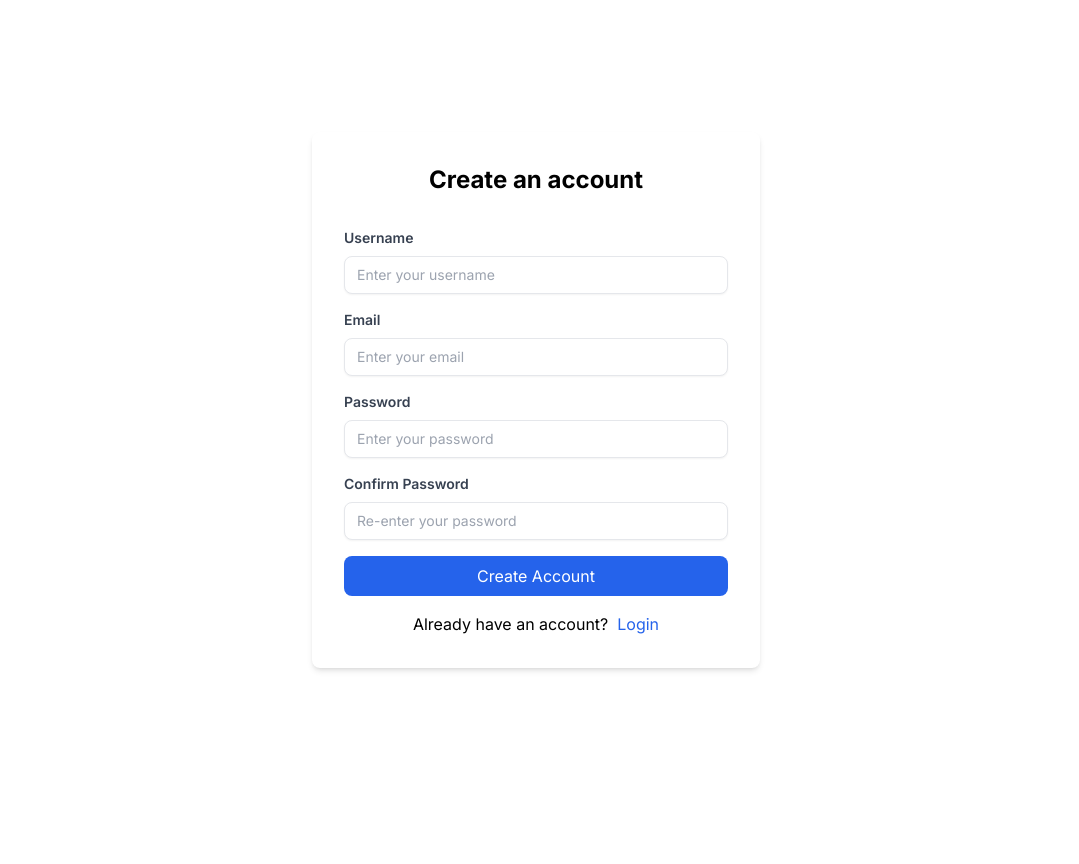
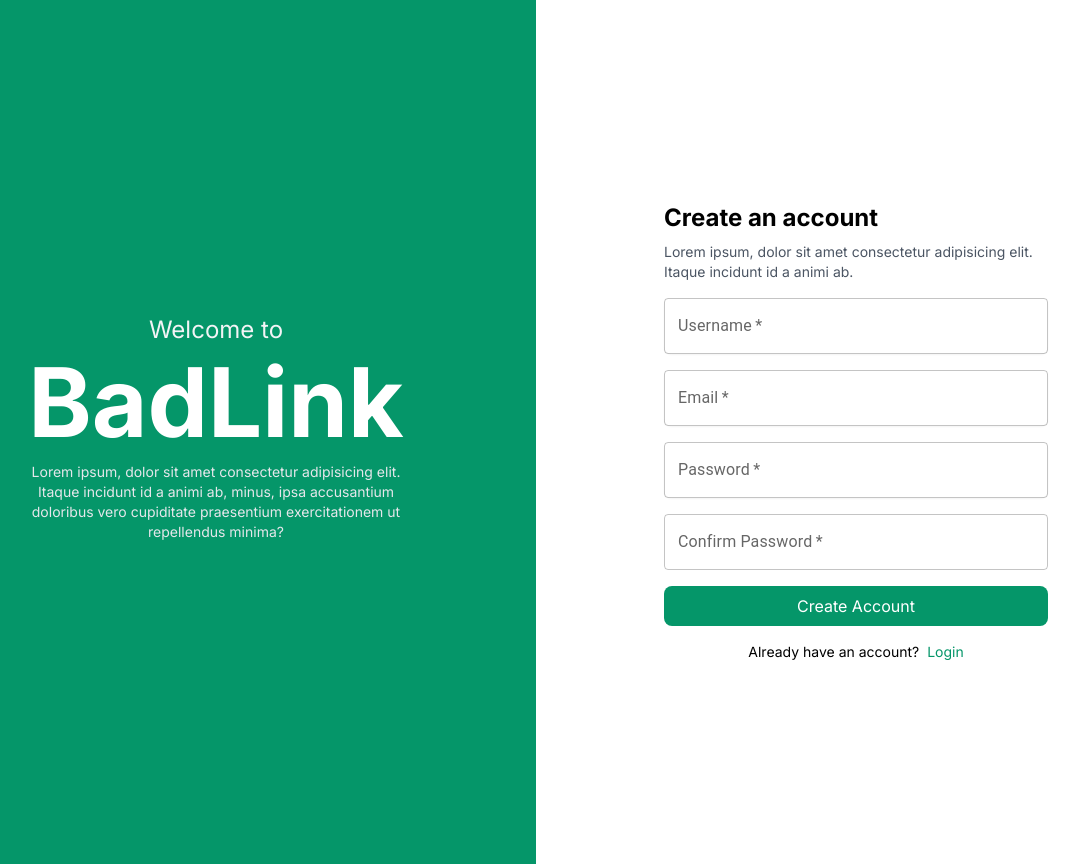
Before and after one commit to HelloArtty/Badminton, a React (Vite) app in the folder FrontEnd/: page /register in a window 1280 px wide. Shown: the whole page, without its empty margins (104-1183 px from the left). Before the commit the page ends 800 px from the top, so only its background shows below. Built offline with nearby package versions, Linux system fonts and the light colour scheme.

Commit message:
fix register

```diff
--- a/FrontEnd/package.json
+++ b/FrontEnd/package.json
@@ -10,6 +10,10 @@
     "preview": "vite preview"
   },
   "dependencies": {
+    "@emotion/react": "^11.11.4",
+    "@emotion/styled": "^11.11.5",
+    "@mui/icons-material": "^5.15.17",
+    "@mui/material": "^5.15.17",
     "axios": "^1.6.8",
     "react": "^18.2.0",
     "react-dom": "^18.2.0",
--- a/FrontEnd/src/pages/Login.jsx
+++ b/FrontEnd/src/pages/Login.jsx
@@ -137,7 +137,7 @@ function Login() {
                         Login
                     </button>
                 </form>
-                <p className="mt-4 text-center">
+                <p className="mt-4 text-center text-sm">
                     Don't have an account? &nbsp;
                     <Link className="text-blue-600 hover:underline" to="/register">
                         Register
--- a/FrontEnd/src/pages/Register.jsx
+++ b/FrontEnd/src/pages/Register.jsx
@@ -1,91 +1,10 @@
-// import React from 'react';
-// import { Link } from 'react-router-dom';
-
-// function Register() {
-//     return (
-//         <>
-//             <div className="items-center justify-center min-h-screen flex p-10 pb-lg-20">
-//                 <div className="max-w-md w-full bg-white p-8 rounded-lg shadow-md ">
-//                     <h2 className="text-2xl font-bold mb-8 text-center">Register</h2>
-//                     <form>
-//                         {/* Username */}
-//                         <div className="mb-4">
-//                             <label
-//                                 className="block mb-2 text-sm font-bold text-gray-700"
-//                                 type="text">
-//                                 Username
-//                             </label>
-//                             <input
-//                                 className="w-full px-3 py-2 border rounded-lg shadow-sm focus:outline-none focus:ring-2 focus:ring-blue-600 focus:border-transparent"
-//                                 type="text"
-//                                 id="username"
-//                             />
-//                         </div>
-
-//                         {/* Email */}
-//                         <div className="mb-4">
-//                             <label
-//                                 className="block mb-2 text-sm font-bold text-gray-700"
-//                                 type="email">
-//                                 Email
-//                             </label>
-//                             <input
-//                                 className="w-full px-3 py-2 border rounded-lg shadow-sm focus:outline-none focus:ring-2 focus:ring-blue-600 focus:border-transparent"
-//                                 type="email"
-//                                 id="email"
-//                             />
-//                         </div>
-
-//                         {/* Password */}
-//                         <div className="mb-4">
-//                             <label
-//                                 className="block mb-2 text-sm font-bold text-gray-700"
-//                                 type="password">
-//                                 Password
-//                             </label>
-//                             <input
-//                                 className="w-full px-3 py-2 border rounded-lg shadow-sm focus:outline-none focus:ring-2 focus:ring-blue-600 focus:border-transparent"
-//                                 type="password"
-//                                 id="password"
-//                             />
-//                         </div>
-
-//                         {/* Confirm Password */}
-//                         <div className="mb-4">
-//                             <label
-//                                 className="block mb-2 text-sm font-bold text-gray-700"
-//                                 type="confirm-password">
-//                                 Confirm Password
-//                             </label>
-//                             <input
-//                                 className="w-full px-3 py-2 border rounded-lg shadow-sm focus:outline-none focus:ring-2 focus:ring-blue-600 focus:border-transparent"
-//                                 type="password"
-//                                 id="confirm-password"
-//                             />
-//                         </div>
-//                         <button
-//                             className="w-full bg-blue-600 text-white py-2 rounded-lg hover:bg-blue-700">
-//                             Register
-//                         </button>
-//                     </form>
-//                     <p className="mt-4 text-center">
-//                         Already have an account? &nbsp;
-//                         <Link className="text-blue-600 hover:underline"
-//                             to="/login">
-//                             Login
-//                         </Link>
-//                     </p>
-//                 </div>
-//             </div>
-//         </>
-//     );
-// }
-
-// export default Register;
-
+import { TextField } from '@mui/material';
 import axios from 'axios';
 import React, { useState } from 'react';
 import { Link } from 'react-router-dom';
+
+
+
 
 function Register() {
     const [user, setUser] = useState({
@@ -124,71 +43,102 @@ function Register() {
         console.log('Registering user', user);
     }
 
+
     return (
-        <div className="items-center justify-center min-h-screen flex p-10 pb-lg-20">
-            <div className="max-w-md w-full bg-white p-8 rounded-lg shadow-md">
-                <h2 className="text-2xl font-bold mb-8 text-center">Create an account</h2>
+        <>
+            <div className="items-center justify-center flex min-h-screen w-full h-full">
+                <div className="bg-emerald-600 min-h-screen w-1/2 p-8 hidden md:block">
+                    <div className="p-8 min-h-screen items-center justify-center flex">
+                        <div className="max-w-md p-8 text-center">
+                            <h2 className="text-2xl text-gray-100 mb-2">
+                                Welcome to
+                            </h2>
+                            <h1 className="text-8xl text-white font-bold mb-3">
+                                BadLink
+                            </h1>
+                            <h3 className="text-sm text-gray-200  mb-2">
+                                Lorem ipsum, dolor sit amet consectetur adipisicing elit.
+                                Itaque incidunt id a animi ab, minus,
+                                ipsa accusantium doloribus vero cupiditate praesentium exercitationem ut repellendus minima?
+                            </h3>
+
+                        </div>
+                    </div>
+                </div>
+                <div className="bg-white w-full md:w-1/2 p-8 min-h-screen flex items-center justify-center ">
+                    <div className="max-w-md bg-white p-8 w-full flex flex-col justify-center">
+                        <h2 className="text-2xl font-bold mb-2">
+                            Create an account
+                        </h2>
+                        <h3 className="text-sm text-gray-600 mb-4">
+                            Lorem ipsum, dolor sit amet consectetur adipisicing elit.
+                            Itaque incidunt id a animi ab.
+                        </h3>
                         <form onSubmit={handleSubmit}>
                             {/* Username */}
                             <div className="mb-4">
-                        <label className="block mb-2 text-sm font-semibold text-gray-700">Username</label>
-                        <input
-                            className="w-full px-3 py-2 text-sm border rounded-lg shadow-sm focus:outline-none focus:ring-2 focus:ring-blue-600 focus:border-transparent"
+                                <TextField
+                                    className="w-full px-3 py-2 text-sm border rounded-lg shadow-sm focus:outline-none focus:ring-2 focus:ring-emerald-600 focus:border-transparent"
+                                    label="Username"
                                     type="text"
                                     id="username"
                                     placeholder="Enter your username"
                                     onChange={handleChange}
+                                    // variant="filled"
                                     required
                                 />
                             </div>
                             {/* Email */}
                             <div className="mb-4">
-                        <label className="block mb-2 text-sm font-semibold text-gray-700">Email</label>
-                        <input
-                            className="w-full px-3 py-2 text-sm border rounded-lg shadow-sm focus:outline-none focus:ring-2 focus:ring-blue-600 focus:border-transparent"
+                                <TextField
+                                    className="w-full px-3 py-2 text-sm border rounded-lg shadow-sm focus:outline-none focus:ring-2 focus:ring-emerald-600 focus:border-transparent"
+                                    label="Email"
                                     type="email"
                                     id="email"
                                     placeholder="Enter your email"
                                     onChange={handleChange}
+                                    // variant="filled"
                                     required
                                 />
                             </div>
                             {/* Password */}
                             <div className="mb-4">
-                        <label className="block mb-2 text-sm font-semibold text-gray-700">Password</label>
-                        <input
-                            className="w-full px-3 py-2 text-sm border rounded-lg shadow-sm focus:outline-none focus:ring-2 focus:ring-blue-600 focus:border-transparent"
+                                <TextField
+                                    className='w-full px-3 py-2 text-sm border rounded-lg shadow-sm'
+                                    label="Password"
                                     type="password"
                                     id="password"
-                            placeholder="Enter your password"
                                     onChange={handleChange}
+                                    // variant="filled"
                                     required
                                 />
                             </div>
                             {/* Confirm Password */}
                             <div className="mb-4">
-                        <label className="block mb-2 text-sm font-semibold text-gray-700">Confirm Password</label>
-                        <input
-                            className="w-full px-3 py-2 text-sm border rounded-lg shadow-sm focus:outline-none focus:ring-2 focus:ring-blue-600 focus:border-transparent"
+                                <TextField
+                                    className='w-full px-3 py-2 text-sm border rounded-lg'
+                                    label="Confirm Password"
                                     type="password"
                                     id="confirmPassword"
-                            placeholder="Re-enter your password"
                                     onChange={handleChange}
+                                    // variant="filled"
                                     required
                                 />
                             </div>
-                    <button className="w-full bg-blue-600 text-white py-2 rounded-lg hover:bg-blue-700">
+                            <button className="w-full bg-emerald-600 text-white py-2 rounded-lg hover:bg-emerald-700">
                                 Create Account
                             </button>
                         </form>
-                <p className="mt-4 text-center">
+                        <p className="mt-4 text-center text-sm">
                             Already have an account? &nbsp;
-                    <Link className="text-blue-600 hover:underline" to="/login">
+                            <Link className="text-emerald-600 hover:underline" to="/login">
                                 Login
                             </Link>
                         </p>
                     </div>
                 </div>
+            </div>
+        </>
     );
 }
 
```
Also changed, not shown: 1 other file (tests, documents, lock files or other folders). Lines whose indentation alone changed are shown as unchanged.
